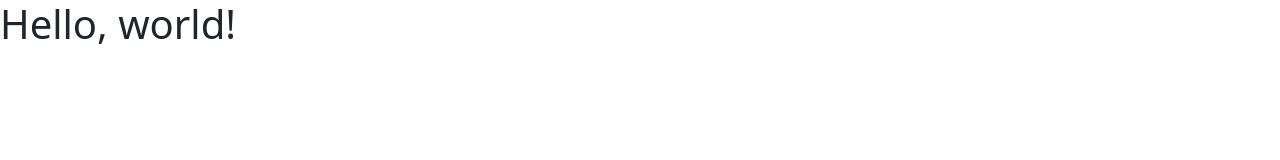
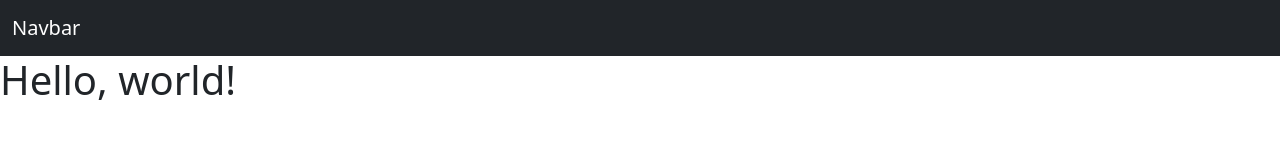
Before and after one commit to standbuilder/standbuilder.github.io, a plain HTML site: page index.html in a window 1280 px wide. Drawn offline with nearby package versions, Linux system fonts and the light colour scheme.

```diff
--- a/index.html
+++ b/index.html
@@ -6,12 +6,17 @@
         <meta name="viewport" content="width=device-width, initial-scale=1">
         <!-- Bootstrap CSS -->
         <link href="https://cdn.jsdelivr.net/npm/bootstrap@5.1.3/dist/css/bootstrap.min.css" rel="stylesheet" integrity="sha384-1BmE4kWBq78iYhFldvKuhfTAU6auU8tT94WrHftjDbrCEXSU1oBoqyl2QvZ6jIW3" crossorigin="anonymous">
-
+        <!-- Title -->
         <title>Stand Builder</title>
     </head>
     <body>
+        <nav class="navbar navbar-dark bg-dark">
+            <div class="container-fluid">
+                <a class="navbar-brand">Navbar</a>
+
+            </div>
+        </nav>
         <h1>Hello, world!</h1>
-
         <!-- Popper and Bootstrap JS -->
         <script src="https://cdn.jsdelivr.net/npm/@popperjs/core@2.10.2/dist/umd/popper.min.js" integrity="sha384-7+zCNj/IqJ95wo16oMtfsKbZ9ccEh31eOz1HGyDuCQ6wgnyJNSYdrPa03rtR1zdB" crossorigin="anonymous"></script>
         <script src="https://cdn.jsdelivr.net/npm/bootstrap@5.1.3/dist/js/bootstrap.min.js" integrity="sha384-QJHtvGhmr9XOIpI6YVutG+2QOK9T+ZnN4kzFN1RtK3zEFEIsxhlmWl5/YESvpZ13" crossorigin="anonymous"></script>
```
Also changed, not shown: img/logo.png (added). Lines whose indentation alone changed are shown as unchanged.
